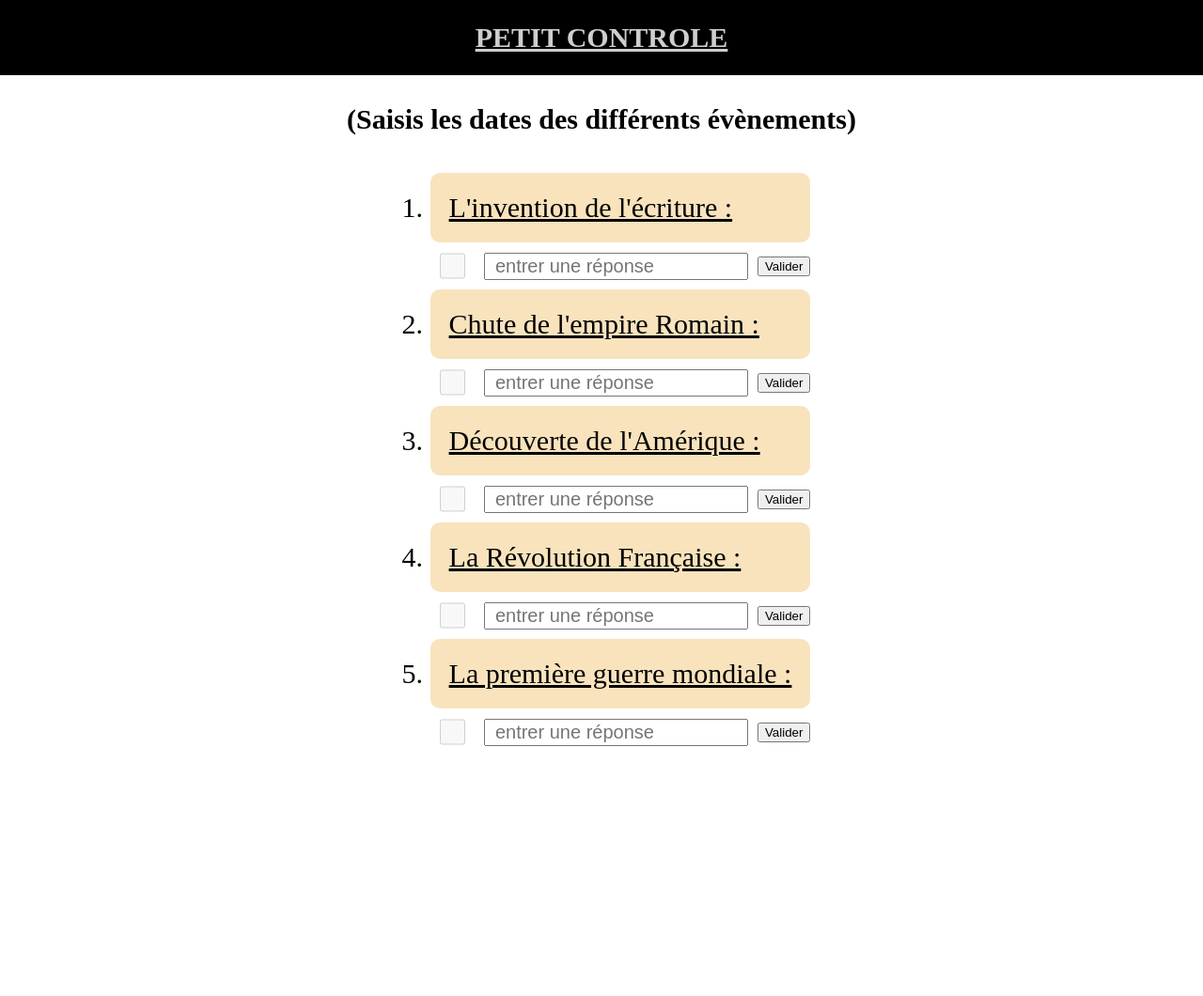
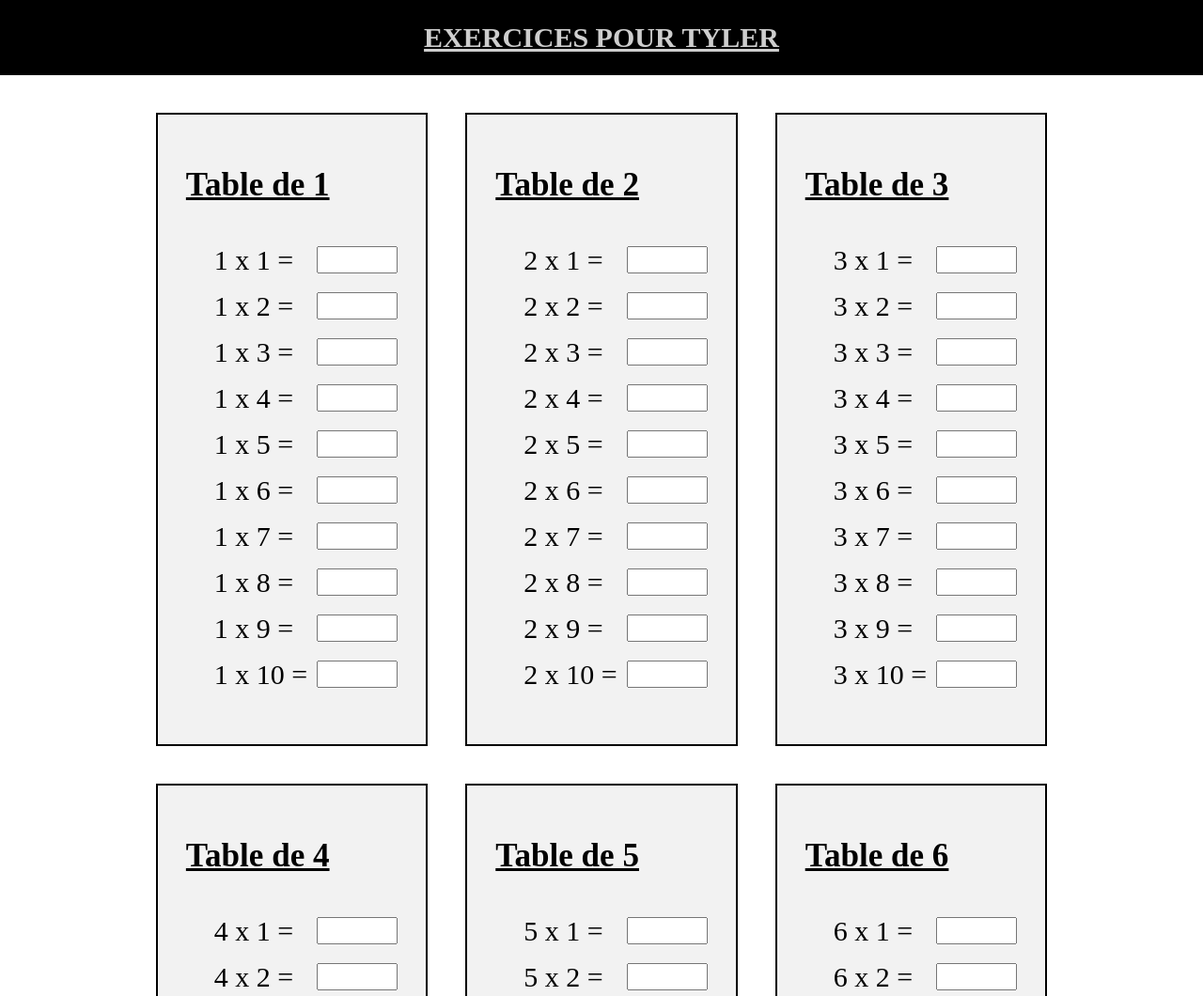
Before and after one commit to lordkao/Exercices-Tyler, a plain HTML site: page index.html in a window 1280 px wide. Shown: the top 1060 px of the page at 94% size. Before the commit the page ends 834 px from the top, so only its background shows below. Drawn offline with Linux system fonts and the light colour scheme.

Commit message:
tables de multiplications

```diff
--- a/index.html
+++ b/index.html
@@ -8,8 +8,9 @@
     <title>Test Histoire</title>
 </head>
 <body>
+    <h1>EXERCICES POUR TYLER</h1>
     <main>
-        <h1>PETIT CONTROLE</h1>
+        <div id="histoire">
             <h2>(Saisis les dates des différents évènements)</h2>
             <form id="formulaire" action="">
                 <ol>
@@ -65,6 +66,8 @@
                     </li>
                 </ol>
             </form>
+        </div>
+        <div id="tablesMultiplications"></div>
     </main>
     <script src="index.js"></script>
 </body>
--- a/index.js
+++ b/index.js
@@ -48,3 +48,49 @@ array.map( element => {
         }
     })
 })
+let numberTable = 1
+let numberTableLine = 1
+let result = numberTable*numberTableLine
+let tablesMultiplications = document.getElementById('tablesMultiplications')
+
+for( let i = 1; i <= 10; i++){
+    let div = document.createElement('div')
+        div.classList.add('table')
+    let tablename = document.createElement('h3')
+        tablename.innerText = `Table de ${numberTable}`
+    let listeTable = document.createElement('ul')
+
+    while( numberTableLine < 11){
+        let listeLine = document.createElement('li')
+        let listeSpan = document.createElement('span')
+            listeSpan.innerText = `${numberTable} x ${numberTableLine} = `
+        let listeInput = document.createElement('input')
+            listeInput.setAttribute('id',`inputValue${numberTable}${numberTableLine}`)
+            listeInput.setAttribute('type','number')
+
+        listeTable.appendChild(listeLine)
+        listeLine.appendChild(listeSpan)
+        listeLine.appendChild(listeInput)
+
+        listeInput.addEventListener('change',function(e){
+            e.preventDefault()
+            if(e.target.value > 100 || (/^0/.test(e.target.value))){
+                alert('bad response !!')
+                e.target.value = ''
+            }
+            else{
+                alert('good response !!')
+            }
+        })
+
+
+        console.log(listeInput.id)
+        numberTableLine++
+    }
+
+    div.appendChild(tablename)
+    div.appendChild(listeTable)
+    tablesMultiplications.appendChild(div)
+    numberTable++
+    numberTableLine = 1
+}
--- a/style.css
+++ b/style.css
@@ -29,13 +29,31 @@ body,h1,h2,p{
     padding: 0;
     font-size: 3rem;
 }
-main,h1,.form-frame{
+main,h1,.form-frame,#tablesMultiplications{
     display: flex;
     justify-content: center;
     align-items: center;
+    flex-wrap: wrap;
 }
-main,h1{
-    flex-direction: column;
+main{
+    justify-content: space-around;
+}
+#histoire{
+    display: none;
+}
+.table{
+    padding: 2rem;
+    margin: 2rem;
+    border: 2px black solid;
+    background-color: #f2f2f2;
+}
+ul{
+    list-style-type: none;
+}
+li{
+    display: flex;
+    justify-content: space-between;
+    align-items: center;
 }
 h1{
     text-decoration: underline;
@@ -48,6 +66,10 @@ h1{
 }
 h2{
     margin: 1rem;
+}
+h3{
+    padding-left: 1rem;
+    text-decoration: underline;
 }
 input{
     font-size: 2rem;
@@ -76,3 +98,6 @@ p{
     width: 10%;
     height: 30px;
 }
+li input{
+    width: 70px;
+}
```
Lines whose indentation alone changed are shown as unchanged.
